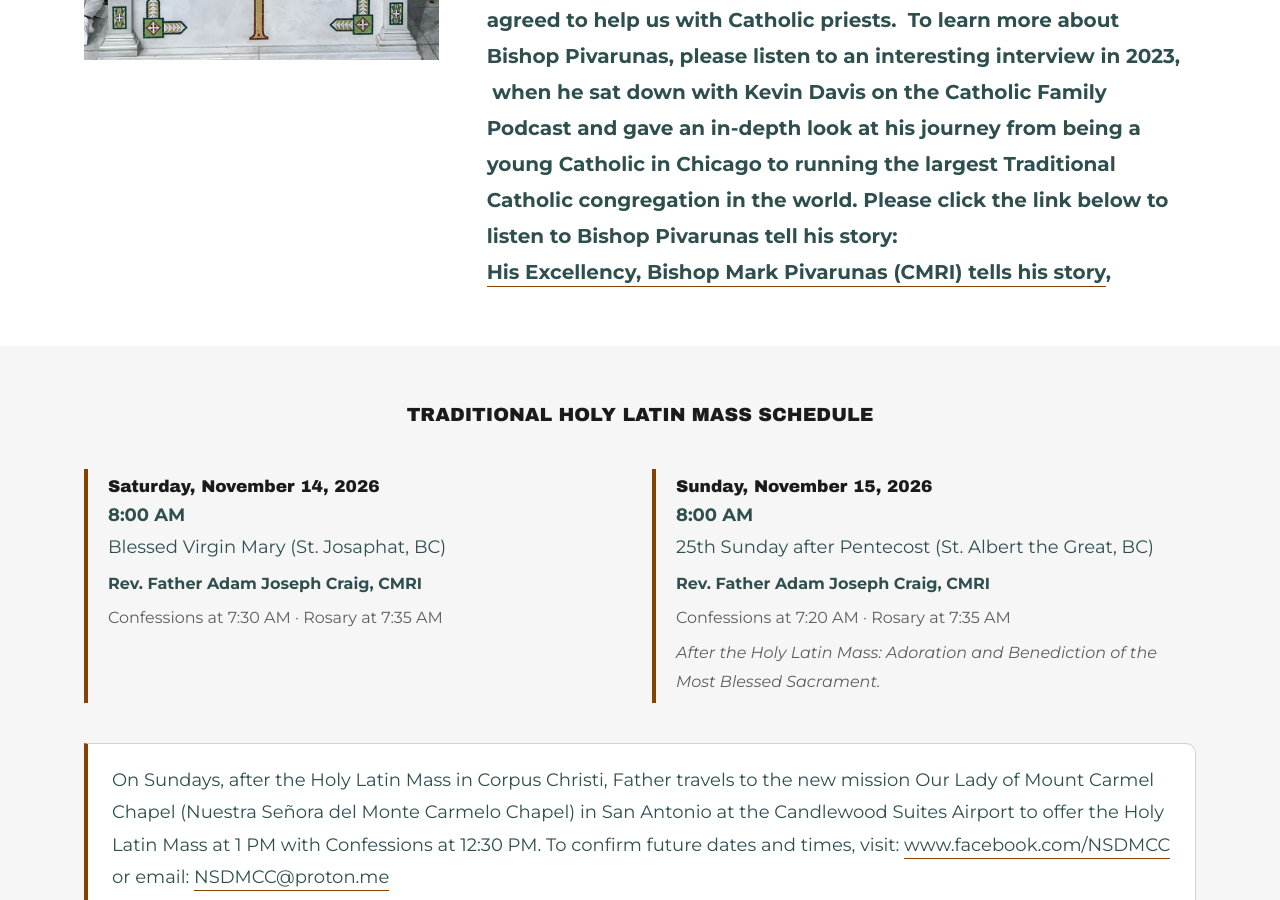
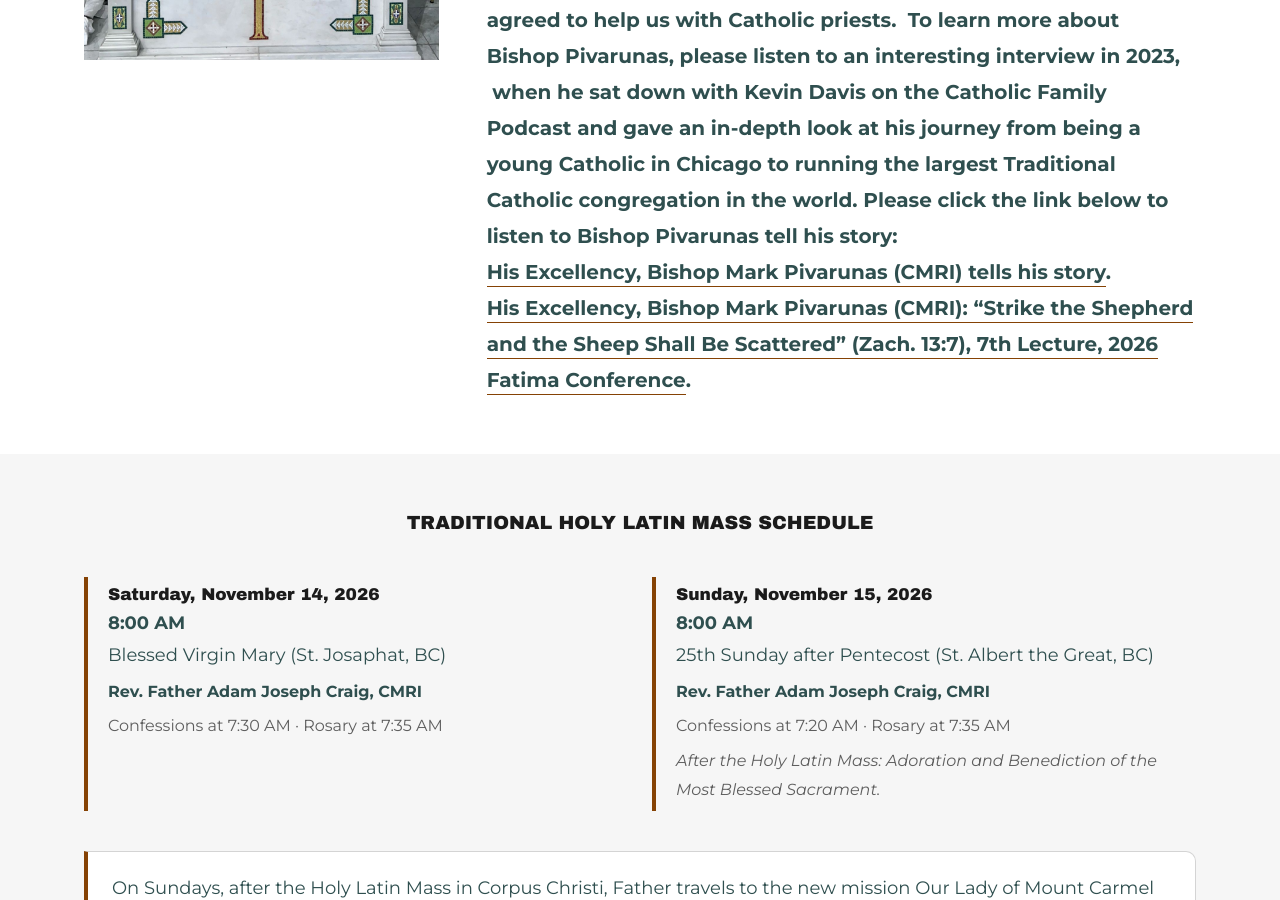
Before and after one commit to ourladymhtchurch/ourladymhtchurch.github.io, a Jekyll site: the page built from index.html, in a window 1280 px wide and 900 px high, scrolled down 1532 px. Built offline with Jekyll 4.4.1, drawn with Linux system fonts in a browser that asks for light colours.

Commit message:
Add Bishop Pivarunas's 2026 Fatima Conference lecture to Chapel News
The story link now ends with a period, followed by a link to his 7th
lecture, "Strike the Shepherd and the Sheep Shall Be Scattered".

```diff
--- a/index.html
+++ b/index.html
@@ -23,7 +23,8 @@ featured.yml, prayer.yml and devotions.yml.
 <p><strong>Deo gratias...+ Gloria in Excelcis Deo...+ All thanks, praise, and glory be to Our Divine Lord and Savior Jesus Christ the King of Kings, His Most Holy Name, His Most Sacred Wounds, His Most Precious Blood, His Most Holy Face, and His Most Sacred Heart reigning through the Immaculate Heart of Mary Our Queen Mother and Saint Joseph's Sacred Heart, and the daily Rosary...+ Thank you so much for your daily Rosary and prayers...+</strong></p>
 <p><br></p>
 <p><strong>Due to some health issues of several SST (Sociedad Sacerdotal Trento) priests, which Bishop Martin Davila, SST informed us of on October 20, 2026, he confirmed the next day that he gives his blessing to us to find other Catholic priests. Therefore, providentially, we are most grateful to His Excellency Bishop Mark Anthony Pivarunas, CMRI, as on October 22nd, he graciously agreed to help us with Catholic priests. &nbsp;To learn more about Bishop Pivarunas, please listen to an interesting interview in 2023, &nbsp;when he sat down with Kevin Davis on the Catholic Family Podcast and gave an in-depth look at his journey from being a young Catholic in Chicago to running the largest Traditional Catholic congregation in the world. Please click the link below to listen to Bishop Pivarunas tell his story:</strong></p>
-<p><a href="https://www.youtube.com/watch?v=cpnvANWHNDQ" target="_blank" rel="noopener"><strong>His Excellency, Bishop Mark Pivarunas (CMRI) tells his story</strong></a><strong>,</strong></p>
+<p><a href="https://www.youtube.com/watch?v=cpnvANWHNDQ" target="_blank" rel="noopener"><strong>His Excellency, Bishop Mark Pivarunas (CMRI) tells his story</strong></a><strong>.</strong></p>
+<p><a href="https://www.youtube.com/watch?v=v6ElD6rhY74" target="_blank" rel="noopener"><strong>His Excellency, Bishop Mark Pivarunas (CMRI): “Strike the Shepherd and the Sheep Shall Be Scattered” (Zach. 13:7), 7th Lecture, 2026 Fatima Conference</strong></a><strong>.</strong></p>
       </div>
     </div>
     {% if site.data.notices.items.size > 0 %}
```
